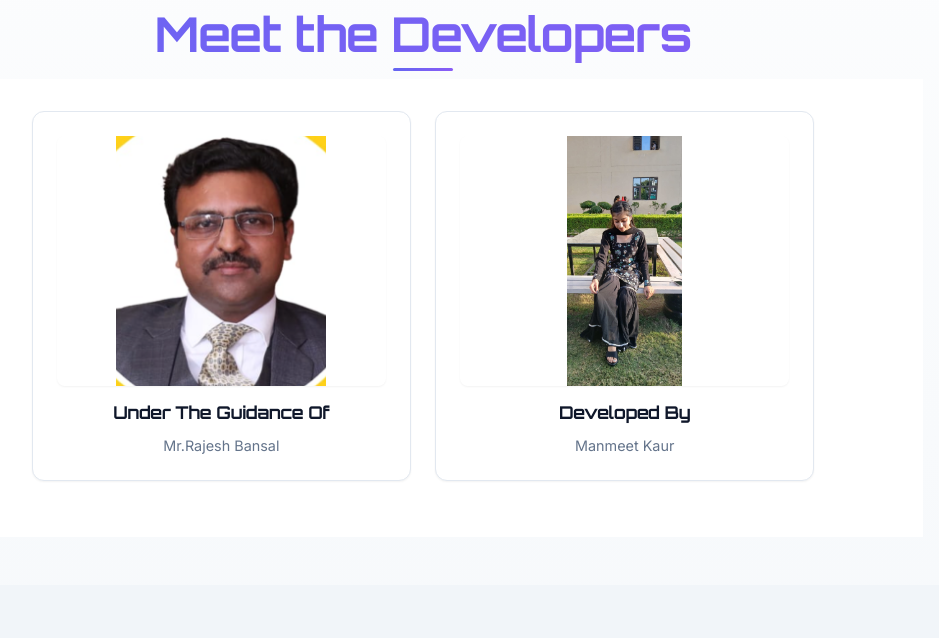
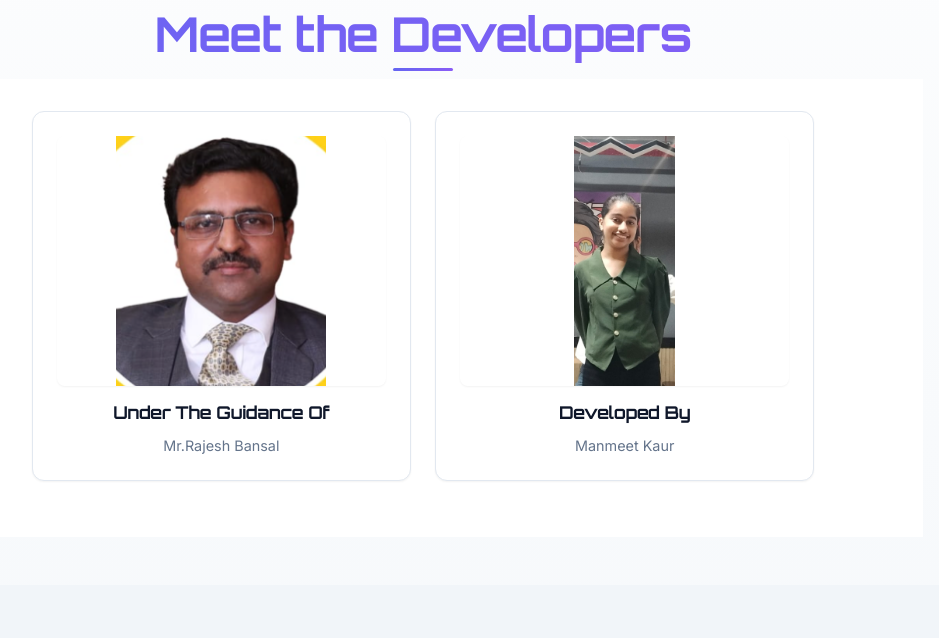
Before and after one commit to I-Manmeet/Reyth, a website: page public/index.html in a window 1280 px wide. Shown: the part 1820-2458 px from the top of the page, without its empty margins (217-1156 px from the left). Drawn offline with nearby package versions, Linux system fonts and the light colour scheme.

Commit message:
photo changed

```diff
--- a/public/index.html
+++ b/public/index.html
@@ -387,7 +387,7 @@
                         <div class="card-body text-center">
                             <div class="developer-photo-placeholder">
 
-                                <img src="pics/me1.jpeg" class="card-img-top" alt="...">
+                                <img src="pics/me3.jpg" class="card-img-top" alt="...">
                             </div>
                             <h5 class="card-title developer-card-title">Developed By</h5>
                             <p class="card-text developer-card-text">
```
Also changed, not shown: public/pics/me3.jpg (added).
